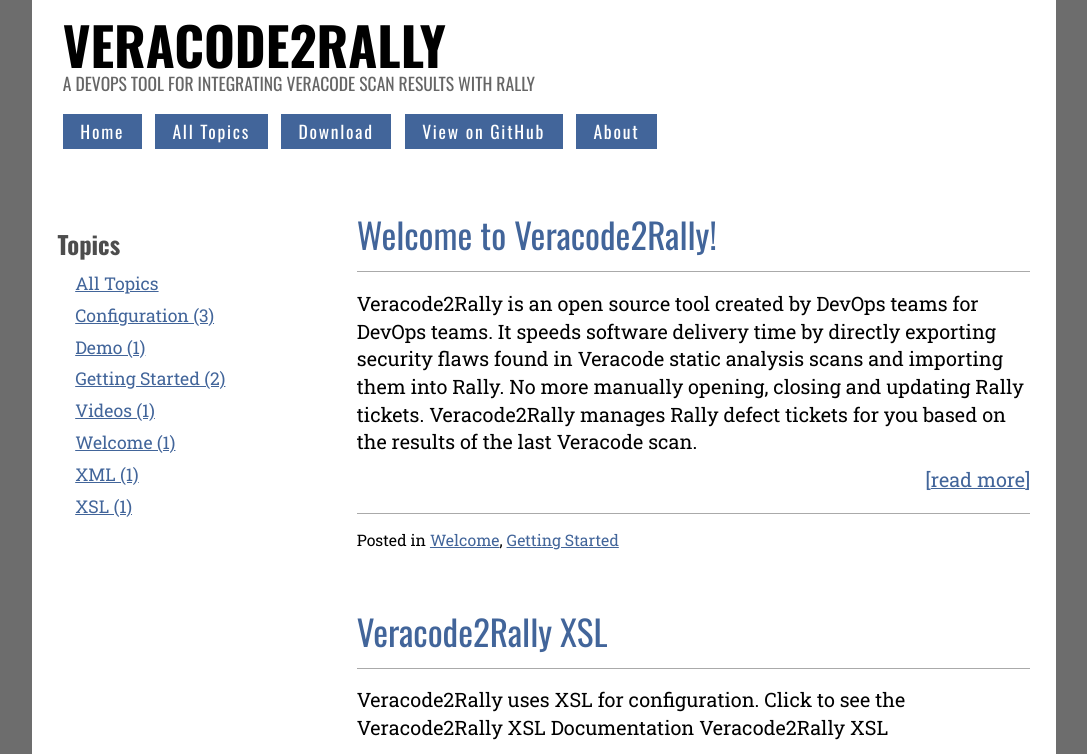
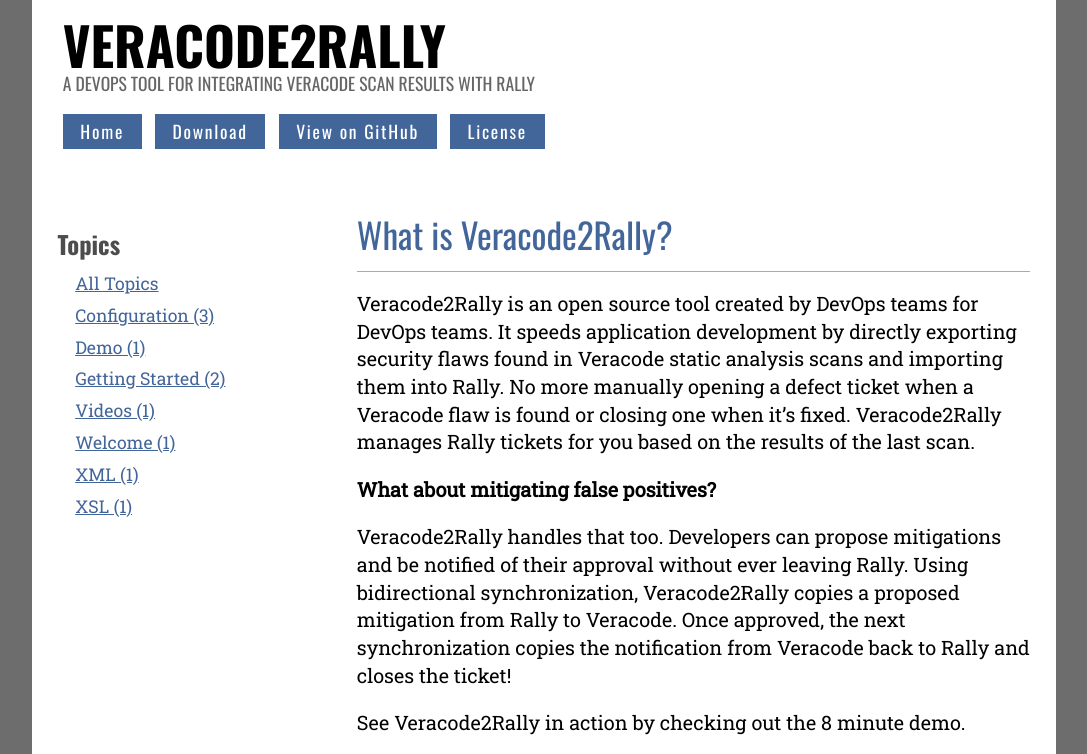
Before and after one commit to SecureDevOps/veracode2rally, a Jekyll site: the page built from index.md, in a window 1280 px wide. Shown: the top 754 px of the page, without its empty margins (96-1183 px from the left). Built offline with Jekyll 4.4.1, drawn with Linux system fonts in a browser that asks for light colours; the list of posts is cut into pages by our own code; some of the changed text lies outside the part shown; grey boxes are pictures that could not be loaded.

Commit message:
Updated pages

```diff
--- a/_layouts/default.html
+++ b/_layouts/default.html
@@ -28,10 +28,9 @@
 <label for="menu-toggle" class="toggle-label"><span>menu</span></label>
 <ul class="menu">
   <li><a href="{{site.baseurl}}/index.html" title="Home">Home</a></li>
-  <li><a href="{{site.baseurl}}/tags/" title="All Topics">All Topics</a></li>
-  <li><a href="https://github.com/SecureDevOps/veracode2rally/blob/master/app/veracode2rally_app.zip?raw=true">Download</a></li>
+  <li><a href="https://github.com/SecureDevOps/veracode2rally/blob/master/app/veracode2rally_app.zip?raw=true" title="Download">Download</a></li>
   <li><a href="https://github.com/SecureDevOps/veracode2rally" target="_blank" title="GitHub">View on GitHub</a></li>
-  <li><a href="{{site.baseurl}}/about.html" title="learn more">About</a></li>
+  <li><a href="{{site.baseurl}}/about.html" title="License">License</a></li>
   <!--<li><a href="{{site.baseurl}}/resources.html" title="resources">Resources</a></li> -->
 
   </ul>
--- /dev/null
+++ b/index.md
@@ -0,0 +1,15 @@
+---
+layout: page
+title: What is Veracode2Rally?
+---
+
+Veracode2Rally is an open source tool created by DevOps teams for DevOps teams. It speeds application development by directly exporting security flaws found in Veracode static analysis scans and importing them into Rally. No more manually opening a defect ticket when a Veracode flaw is found or closing one when it's fixed. Veracode2Rally manages Rally tickets for you based on the results of the last scan.
+
+**What about mitigating false positives?**
+
+Veracode2Rally handles that too. Developers can propose mitigations and be notified of their approval without ever leaving Rally. Using bidirectional synchronization, Veracode2Rally copies a proposed mitigation from Rally to Veracode. Once approved, the next synchronization copies the notification from Veracode back to Rally and closes the ticket!
+
+See Veracode2Rally in action by checking out the 8 minute demo.
+
+<!-- copy and paste. Modify height and width if desired. -->
+<iframe class="tscplayer_inline embeddedObject" name="tsc_player" scrolling="no" frameborder="0" type="text/html" style="overflow:hidden;" src="https://www.screencast.com/users/securedevops/folders/Veracode2Rally/media/4cbfee02-2c62-4485-85ac-77a4715a8510/embed" height="400" width="600" webkitallowfullscreen mozallowfullscreen allowfullscreen></iframe>
```
Also changed, not shown: about.md (+6 -9 lines).
